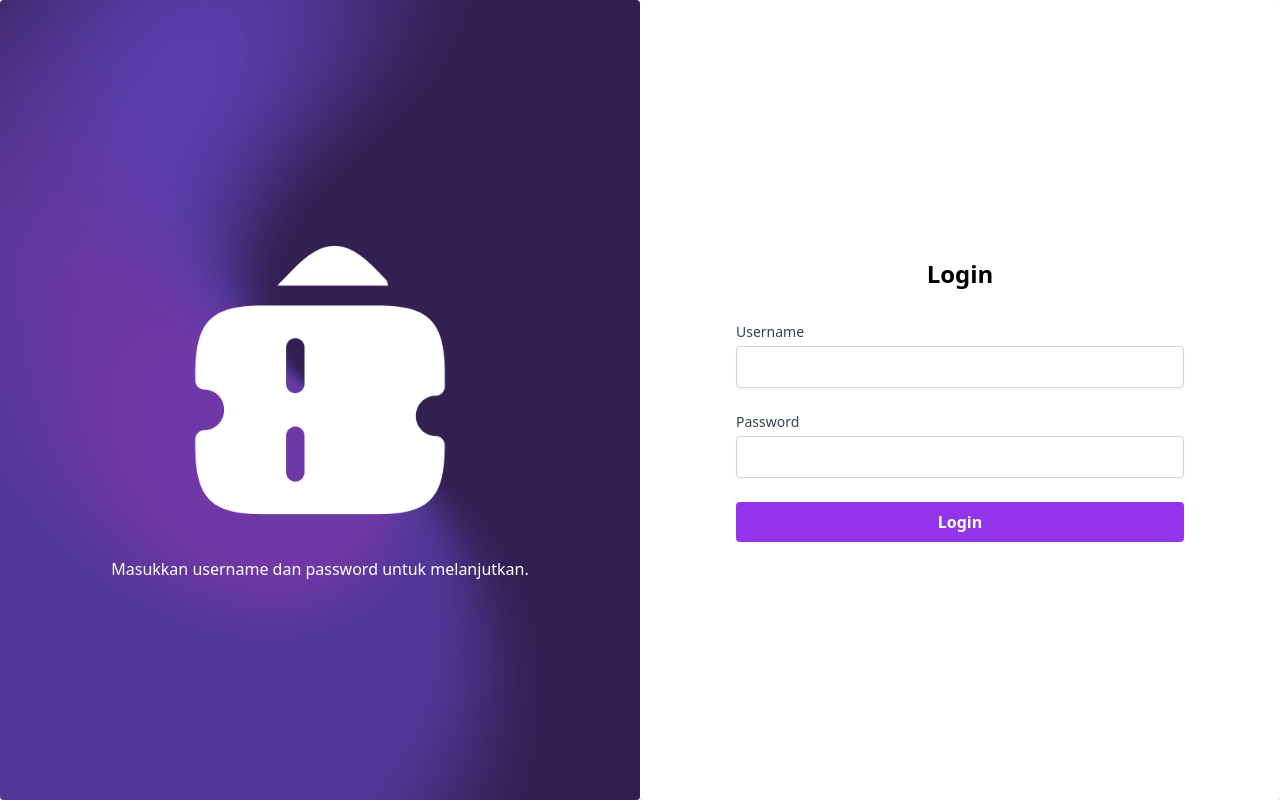
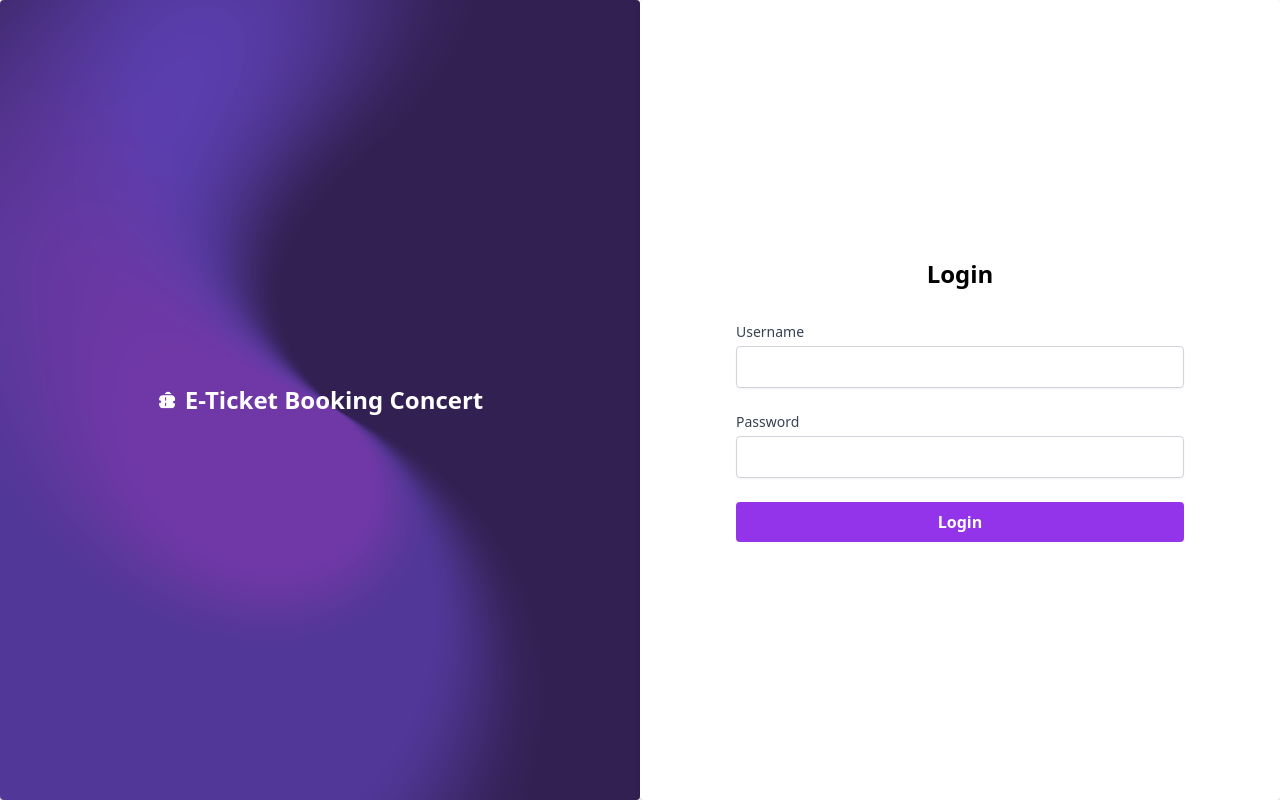
Before and after one commit to RasyadBima15/E-Ticket-Booking-Concert, a Next.js app in the folder frontend/: page /login in a window 1280 px wide. Built offline with nearby package versions, Linux system fonts and the light colour scheme.

Commit message:
sama kaya sebelumnya

```diff
--- a/frontend/src/components/Sidebar.js
+++ b/frontend/src/components/Sidebar.js
@@ -2,7 +2,7 @@ import Link from "next/link";
 
 const Sidebar = ({ setShowModal }) => {
     return (
-        <aside className="w-1/5 bg-purple-800 text-white p-8 h-screen fixed">
+        <aside className="w-1/5 bg-purple-800 text-white p-8 h-screen fixed" style={{ backgroundImage: `url('/images/bg_login.png')` }}>
             <h2 className="text-2xl font-bold mb-8">ADMIN DASHBOARD</h2>
             <nav>
                 <ul>
--- a/frontend/src/pages/login.jsx
+++ b/frontend/src/pages/login.jsx
@@ -71,9 +71,9 @@ export default function Login() {
         <div className="grid grid-cols-1 md:grid-cols-2 gap-0 md:gap-0 min-h-screen bg-gray-100">
         {/* Bagian Kiri (Logo dan Selamat Datang) */}
         <div className="flex items-center justify-center p-9 bg-cover bg-center rounded shadow-md" style={{ backgroundImage: `url('/images/bg_login.png')` }}>
-            <div className="text-center text-white">
-                <img src="/images/logohd.png" alt="Logo" className="w-3/4 mb-4 mx-auto" />
-                <p className="text-700 mt-2">Masukkan username dan password untuk melanjutkan.</p>
+            <div className="flex items-center text-white">
+                <img src="/images/logos/logo1.png" alt="Logo" className="w-5 h-5 mr-2" />
+                <div className="text-2xl font-bold">E-Ticket Booking Concert</div>
             </div>
         </div>
         {/* Bagian Kanan (Form Login) */}
--- a/frontend/src/pages/register.jsx
+++ b/frontend/src/pages/register.jsx
@@ -68,9 +68,9 @@ export default function Register() {
         <div className="grid grid-cols-1 md:grid-cols-2 gap-0 md:gap-0 min-h-screen bg-gray-100">
         {/* Bagian Kiri (Logo dan Selamat Datang) */}
         <div className="flex items-center justify-center p-9 bg-cover bg-center rounded shadow-md" style={{ backgroundImage: `url('/images/bg_login.png')` }}>
-            <div className="text-center text-white">
-                <img src="/images/logohd.png" alt="Logo" className="w-3/4 mb-4 mx-auto" />
-                <p className="text-700 mt-2">Masukkan username dan password untuk melanjutkan.</p>
+            <div className="flex items-center text-white">
+                <img src="/images/logos/logo1.png" alt="Logo" className="w-5 h-5 mr-2" />
+                <div className="text-2xl font-bold">E-Ticket Booking Concert</div>
             </div>
         </div>
         {/* Bagian Kanan (Form Login) */}
```
